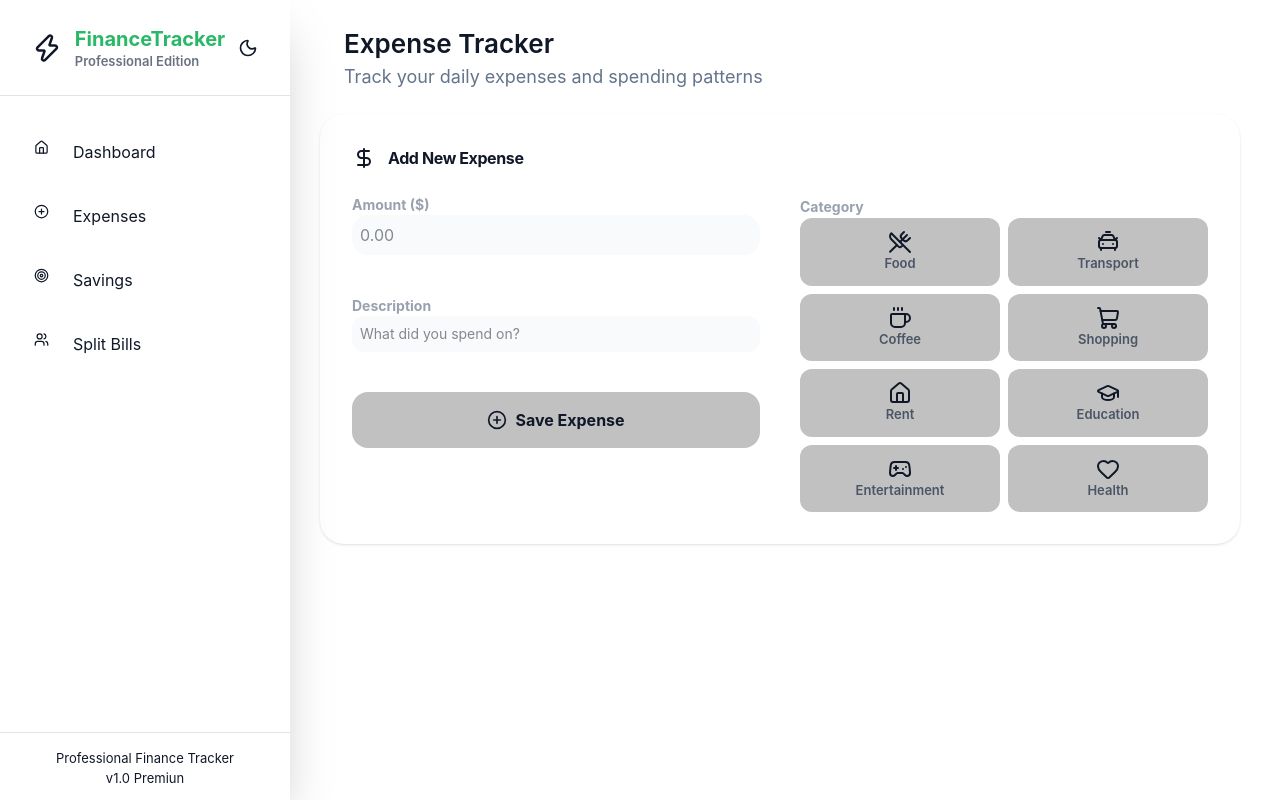
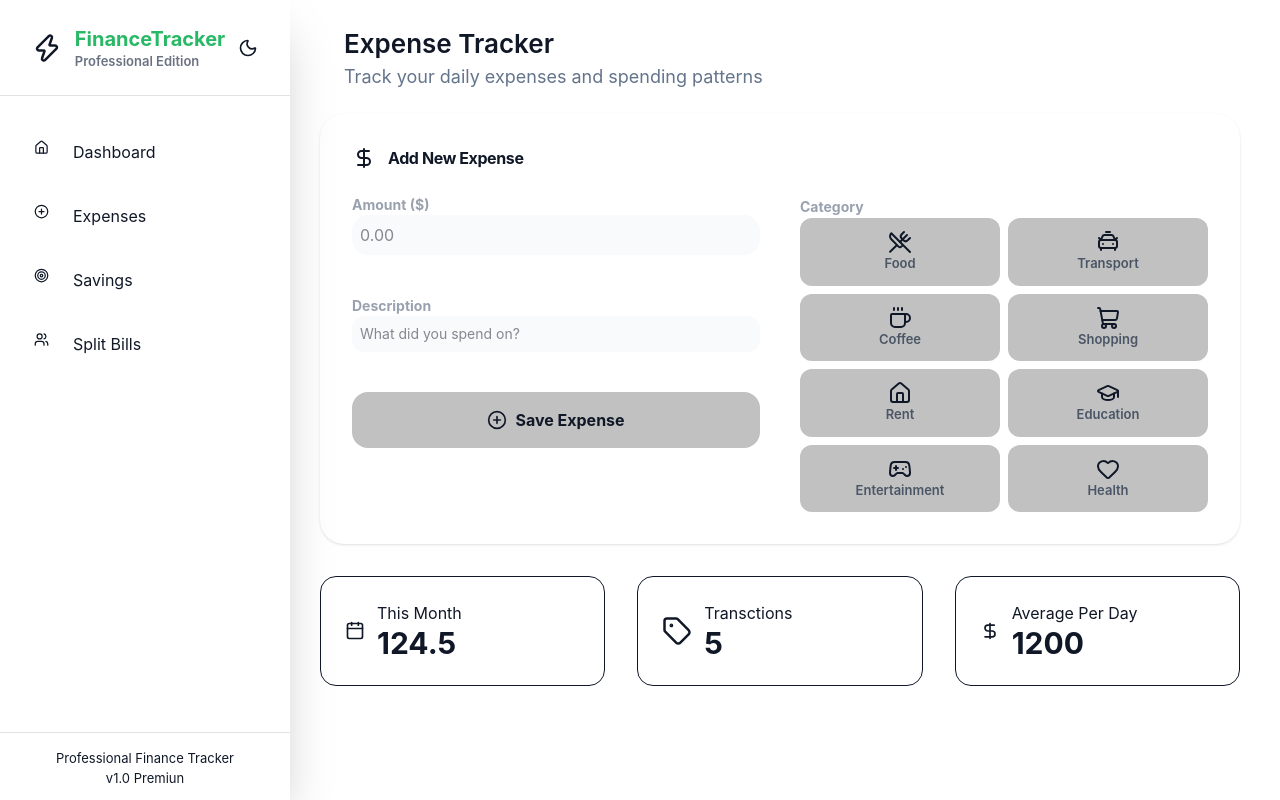
Before and after one commit to mekihallil/finance-tracker, a React (Vite) app in the folder frontend/: page /expense in a window 1280 px wide. Built offline with nearby package versions, Linux system fonts and the light colour scheme; no server answers.

Commit message:
refactor: optimize component structure for scalability

```diff
--- /dev/null
+++ b/frontend/src/app.tsx
@@ -0,0 +1,14 @@
+import { type FC, type ReactElement } from "react";
+import { Dashboard } from "./page/Dashborad";
+import NavBar from "./page/NavBar";
+export const NavBar: FC = (): ReactElement => {
+  return (
+    <>
+      <article>
+        <NavBar>
+          <Dashboard />
+        </NavBar>
+      </article>
+    </>
+  );
+};
--- /dev/null
+++ b/frontend/src/components/ThisMonth.tsx
@@ -0,0 +1,60 @@
+import { Calendar, DollarSign, Tag } from "lucide-react";
+import type { FC, ReactElement } from "react";
+
+type MonthData = {
+  id: number;
+  title: string;
+  amount: number;
+  icon: ReactElement;
+  color: string;
+};
+
+const monthData: MonthData[] = [
+  {
+    id: 1,
+    title: "This Month",
+    amount: 124.5,
+    icon: <Calendar size={20} />,
+    color: "text-blue-600",
+  },
+  {
+    id: 2,
+    title: "Transctions",
+    amount: 5,
+    icon: <Tag size={30} />,
+    color: "text-green-600",
+  },
+  {
+    id: 3,
+    title: "Average Per Day",
+    amount: 1200.0,
+    icon: <DollarSign size={20} />,
+    color: "text-red-600",
+  },
+];
+
+export const ThisMonth: FC = (): ReactElement => {
+  return (
+    <>
+      <section className="mt-8">
+        <div className="grid grid-cols-3 gap-8  mr-10">
+          {monthData.map((item) => {
+            const Icon = item.icon;
+            return (
+              <article
+                key={item.id}
+                className="flex items-center border rounded-2xl p-6 "
+              >
+                <div className="pr-3">{Icon}</div>
+                <div>
+                  <p>{item.title}</p>
+                  <h1 className="text-3xl font-bold">{item.amount}</h1>
+                </div>
+              </article>
+            );
+          })}
+        </div>
+      </section>
+    </>
+  );
+};
--- a/frontend/src/page/Dashborad.tsx
+++ b/frontend/src/page/Dashborad.tsx
@@ -3,7 +3,7 @@ import { GetExpenses } from "@/components/GetExpense";
 import { QuickAction } from "@/components/QuickActionsCard";
 import { TotalInfo } from "@/components/TotalInfo";
 import type { FC, ReactElement } from "react";
-import { NavBar } from "../components/NavBar";
+import { NavBar } from "../page/NavBar";
 
 export const Dashboard: FC = (): ReactElement => {
   return (
@@ -14,11 +14,7 @@ export const Dashboard: FC = (): ReactElement => {
           <FinancialDashbord />
           <TotalInfo />
           <QuickAction />
-          {/* <div className="flex gap-5 max-lg:flex-col"> */}
-          {/* <CreateExpense /> */}
           <GetExpenses />
-          {/* </div> */}
-          {/* <Summary /> */}
         </div>
       </section>
     </>
--- a/frontend/src/page/Expense.tsx
+++ b/frontend/src/page/Expense.tsx
@@ -1,6 +1,7 @@
 import { AddExpense } from "@/components/AddExpense";
 import { ExpenseTitle } from "@/components/ExpenseTitle";
-import { NavBar } from "@/components/NavBar";
+import { ThisMonth } from "@/components/ThisMonth";
+import { NavBar } from "@/page/NavBar";
 import type { FC, ReactElement } from "react";
 
 export const Expense: FC = (): ReactElement => {
@@ -11,6 +12,7 @@ export const Expense: FC = (): ReactElement => {
         <section className="ml-80">
           <ExpenseTitle />
           <AddExpense />
+          <ThisMonth />
         </section>
       </section>
     </>
```
Also changed, not shown: frontend/src/page/NavBar.tsx (renamed from frontend/src/components/NavBar.tsx).
